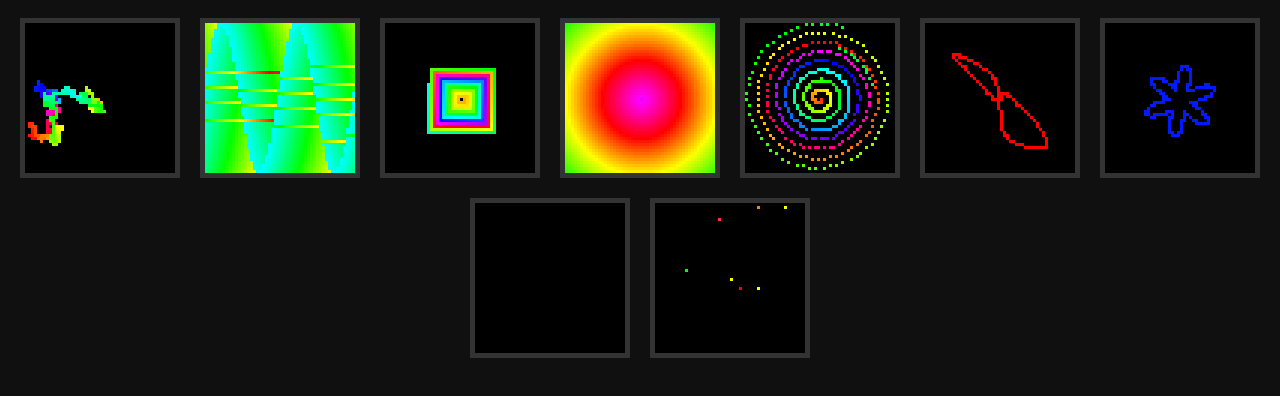
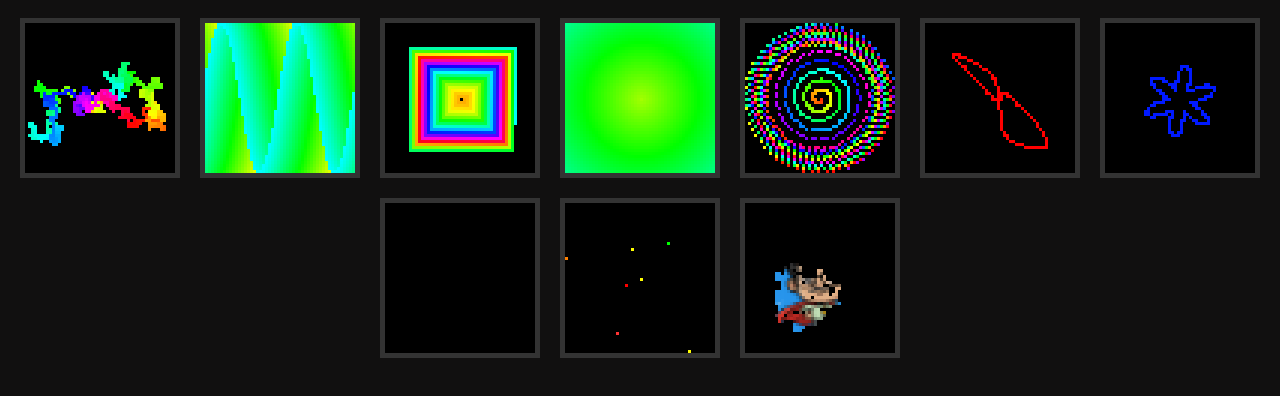
Before and after one commit to ioNihal/Pixels-art, a plain HTML site: page index.html in a window 1280 px wide. Shown: the part 252-648 px from the top of the page. Drawn offline with Linux system fonts and the light colour scheme.

Commit message:
new container

```diff
--- /dev/null
+++ b/imageArt.js
@@ -0,0 +1,62 @@
+
+let imgWalker = {
+    x: Math.floor(gridSize / 2),
+    y: Math.floor(gridSize / 2)
+};
+
+
+let imgPixelData = [];
+
+
+const img = new Image();
+img.crossOrigin = "anonymous";
+img.src = "test.png";
+
+img.onload = () => {
+    // Temporary canvas for downsampling image to gridSize × gridSize
+    const tempCanvas = document.createElement("canvas");
+    tempCanvas.width = gridSize;
+    tempCanvas.height = gridSize;
+
+    const tctx = tempCanvas.getContext("2d");
+    tctx.drawImage(img, 0, 0, gridSize, gridSize);
+
+    // Extract pixel data
+    imgPixelData = [];
+
+    for (let y = 0; y < gridSize; y++) {
+        const row = [];
+        for (let x = 0; x < gridSize; x++) {
+            const pixel = tctx.getImageData(x, y, 1, 1).data;
+            const rgba = `rgba(${pixel[0]}, ${pixel[1]}, ${pixel[2]}, ${pixel[3] / 255})`;
+            row.push(rgba);
+        }
+        imgPixelData.push(row);
+    }
+};
+
+function imageArt() {
+    if (!imgPixelData.length) return;
+
+    // Random walk movement
+    const direction = Math.floor(Math.random() * 4);
+
+    switch (direction) {
+        case 0: if (imgWalker.y > 0) imgWalker.y--; break;
+        case 1: if (imgWalker.y < gridSize - 1) imgWalker.y++; break;
+        case 2: if (imgWalker.x > 0) imgWalker.x--; break;
+        case 3: if (imgWalker.x < gridSize - 1) imgWalker.x++; break;
+    }
+
+    // The correct pixel color from Mona Lisa
+    const color = imgPixelData[imgWalker.y][imgWalker.x];
+
+    // Paint on canvas 1
+    ctx10.fillStyle = color;
+    ctx10.fillRect(
+        imgWalker.x * pixelSize,
+        imgWalker.y * pixelSize,
+        pixelSize,
+        pixelSize
+    );
+}
--- a/index.html
+++ b/index.html
@@ -21,6 +21,8 @@
     <canvas id="artContainer7" width="150" height="150" class="art-canvas"></canvas>
     <canvas id="artContainer8" width="150" height="150" class="art-canvas"></canvas>
     <canvas id="artContainer9" width="150" height="150" class="art-canvas"></canvas>
+    <canvas id="artContainer10" width="150" height="150" class="art-canvas"></canvas>
+
   </div>
 
   <script src="main.js"></script>
@@ -33,6 +35,7 @@
   <script src="flowerPattern.js"></script>
   <script src="birdPattern.js"></script>
   <script src="solarSystemPattern.js"></script>
+  <script src="imageArt.js"></script>
   <script>
 
     setInterval(() => {
@@ -45,11 +48,12 @@
       flowerPattern();
       birdPattern();
       solarSystemPattern();
-    }, 10); // 0.00001 * 1000 is extremely fast (0.01ms), practically bounded by browser minimum (~4ms or 10ms).
-            // I'll set it to 10ms for sanity, as 0.01ms is not realistic.
-            // Wait, the original code had 0.00001 * 1000 = 0.01ms.
-            // Browsers clamp setInterval to 4ms minimum.
-            // I will keep it small or set to 10ms.
+      imageArt();
+    }, 1); // 0.00001 * 1000 is extremely fast (0.01ms), practically bounded by browser minimum (~4ms or 10ms).
+    // I'll set it to 10ms for sanity, as 0.01ms is not realistic.
+    // Wait, the original code had 0.00001 * 1000 = 0.01ms.
+    // Browsers clamp setInterval to 4ms minimum.
+    // I will keep it small or set to 10ms.
 
   </script>
 
--- a/main.js
+++ b/main.js
@@ -14,9 +14,11 @@ window.ctx6 = document.getElementById('artContainer6').getContext('2d');
 window.ctx7 = document.getElementById('artContainer7').getContext('2d');
 window.ctx8 = document.getElementById('artContainer8').getContext('2d');
 window.ctx9 = document.getElementById('artContainer9').getContext('2d');
+window.ctx10 = document.getElementById('artContainer10').getContext('2d');
+
 
 // Initialize canvases with black background
-const contexts = [window.ctx1, window.ctx2, window.ctx3, window.ctx4, window.ctx5, window.ctx6, window.ctx7, window.ctx8, window.ctx9];
+const contexts = [window.ctx1, window.ctx2, window.ctx3, window.ctx4, window.ctx5, window.ctx6, window.ctx7, window.ctx8, window.ctx9, window.ctx10];
 
 contexts.forEach(ctx => {
     ctx.fillStyle = '#000';
```
Also changed, not shown: test.png (added).
